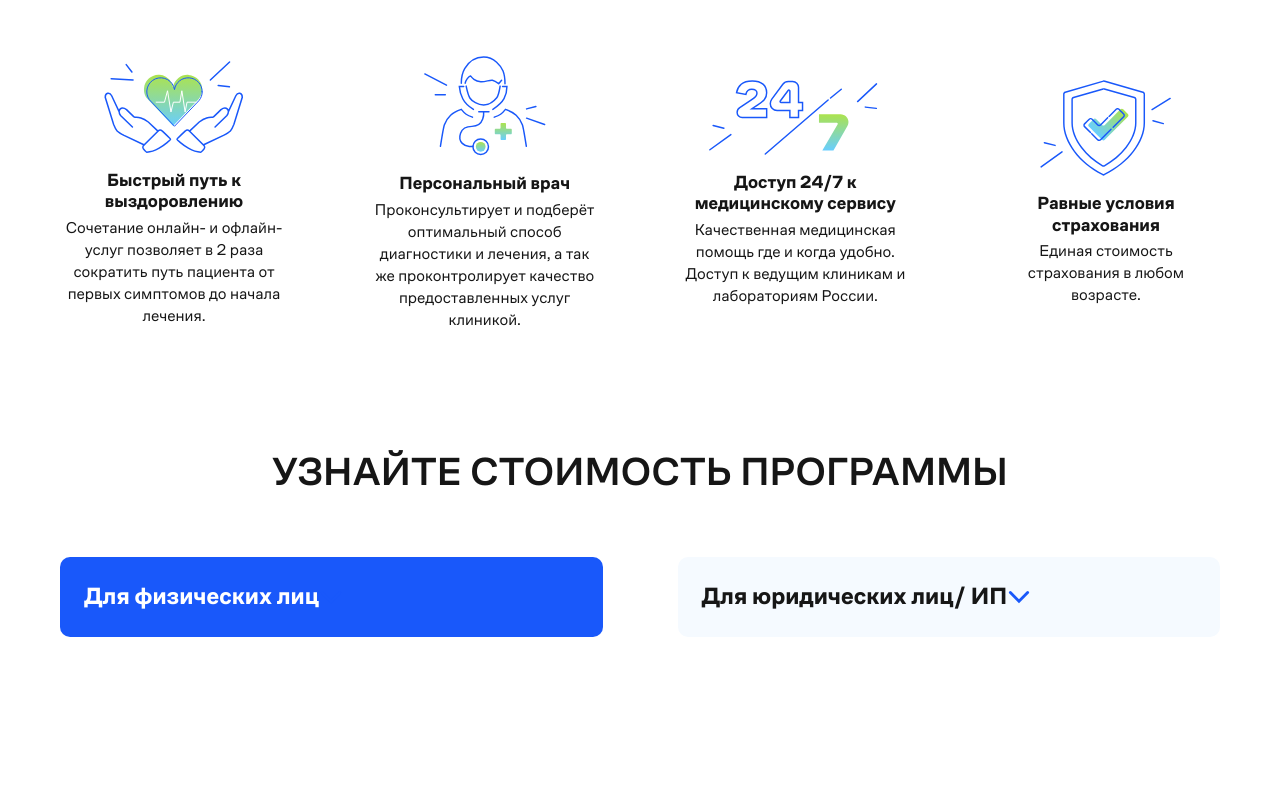
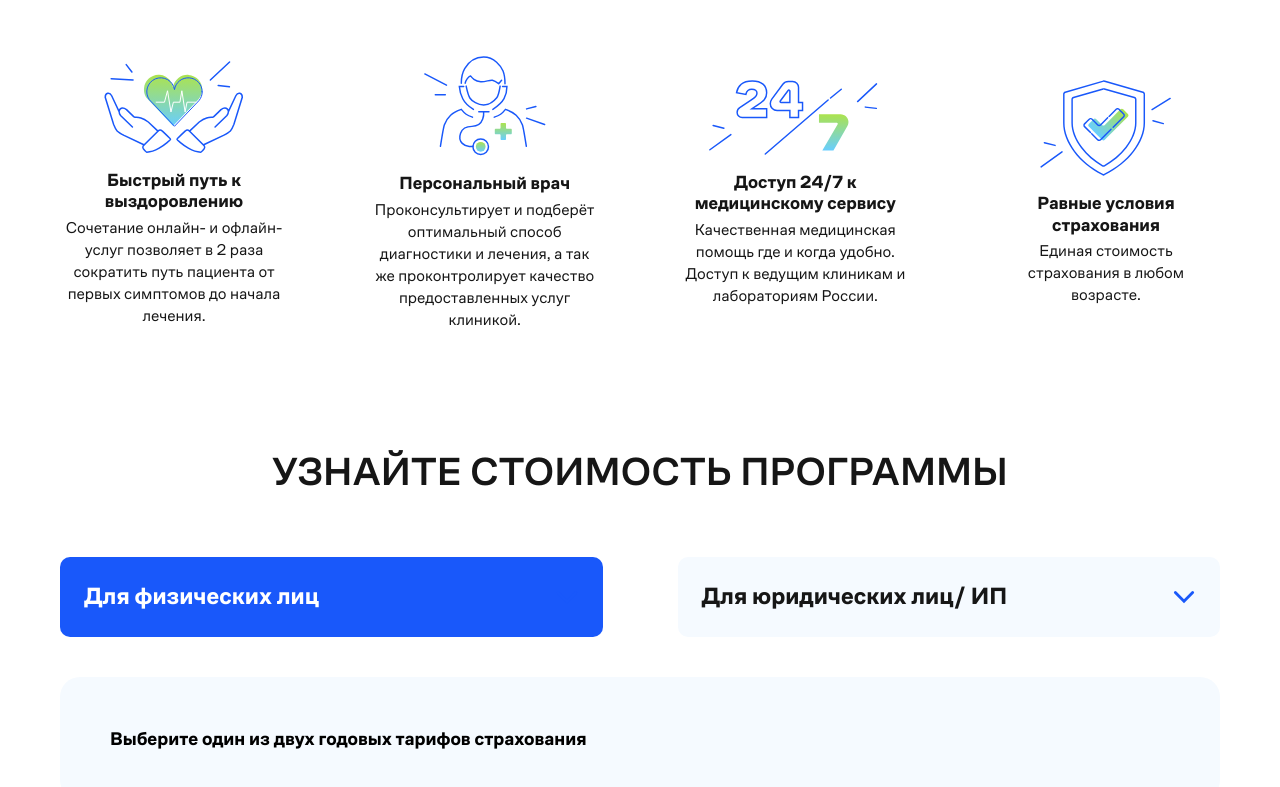
Before and after one commit to abrusdev/web-health-course, a Next.js app: page / in a window 1280 px wide. Shown: the part 1845-2632 px from the top of the page. Before the commit the page ends 2482 px from the top, so only its background shows below. Built offline with nearby package versions, Linux system fonts and the light colour scheme.

Commit message:
update: MainCost

```diff
--- /dev/null
+++ b/components/main-cost/data.json
@@ -0,0 +1,56 @@
+{
+  "tariffs": [
+    {
+      "title": "Выберите один из двух годовых тарифов страхования",
+      "desc": "для физических лиц (до 10 человек)",
+      "items": [
+        {
+          "title": "Тариф Базовый",
+          "limit": "1 500 000 ₽",
+          "online": "Безлимитно",
+          "face_to_face": "1 терапевт/ 1 профильный",
+          "instrumental": "до 5 000 ₽",
+          "laboratory": "до 9 000 ₽",
+          "departure": 2,
+          "price": "10 720 ₽"
+        },
+        {
+          "title": "Тариф Премиум",
+          "limit": "3 000 000 ₽",
+          "online": "Безлимитно",
+          "face_to_face": "Безлимитно",
+          "instrumental": "до 7 000 ₽",
+          "laboratory": "до 12 000 ₽",
+          "departure": 4,
+          "price": "16 000 ₽"
+        }
+      ]
+    },
+    {
+      "title": "Выберите один из двух годовых тарифов страхования",
+      "desc": "для юридических лиц/ИП",
+      "items": [
+        {
+          "title": "Тариф Базовый",
+          "limit": "1 500 000 ₽",
+          "online": "Безлимитно",
+          "face_to_face": "1 терапевт/ 1 профильный",
+          "instrumental": "до 5 000 ₽",
+          "laboratory": "до 9 000 ₽",
+          "departure": 2,
+          "price": "10 000 ₽"
+        },
+        {
+          "title": "Тариф Премиум",
+          "limit": "3 000 000 ₽",
+          "online": "Безлимитно",
+          "face_to_face": "Безлимитно",
+          "instrumental": "до 7 000 ₽",
+          "laboratory": "до 12 000 ₽",
+          "departure": 4,
+          "price": "14 940 ₽"
+        }
+      ]
+    }
+  ]
+}
--- a/components/main-cost/index.jsx
+++ b/components/main-cost/index.jsx
@@ -2,6 +2,8 @@ import classes from "./index.module.css";
 import Container from "@/components/container";
 import MainCostTab from "@/components/main-cost/tab.index";
 import { useState } from "react";
+import MainTariff from "@/components/main-cost/tariff";
+import data from "./data.json";
 
 function MainCost() {
   const [selectedTab, setSelectedTab] = useState(0);
@@ -18,6 +20,8 @@ function MainCost() {
         <MainCostTab title='Для физических лиц' isActive={selectedTab === 0} onClick={() => handleTabSelect(0)} />
         <MainCostTab title='Для юридических лиц/ ИП' isActive={selectedTab === 1} onClick={() => handleTabSelect(1)} />
       </div>
+
+      {selectedTab !== -1 && <MainTariff tariff={data.tariffs[selectedTab]}/>}
     </Container>
   )
 }
--- a/components/main-cost/tab.module.css
+++ b/components/main-cost/tab.module.css
@@ -3,6 +3,7 @@
 
     flex: 1;
     display: flex;
+    justify-content: space-between;
     align-items: center;
     padding: 024px;
 
--- a/components/main-cost/tariff.jsx
+++ b/components/main-cost/tariff.jsx
@@ -0,0 +1,11 @@
+import classes from "./tariff.module.css";
+
+function MainTariff({ tariff }) {
+  return (
+    <div className={classes.content}>
+      <h3>{tariff.title}</h3>
+    </div>
+  )
+}
+
+export default MainTariff;
--- a/components/main-cost/tariff.module.css
+++ b/components/main-cost/tariff.module.css
@@ -0,0 +1,9 @@
+.content {
+    margin-top: 40px;
+    width: 100%;
+
+    padding: 50px;
+
+    background: #F5FAFF;
+    border-radius: 20px;
+}
```
